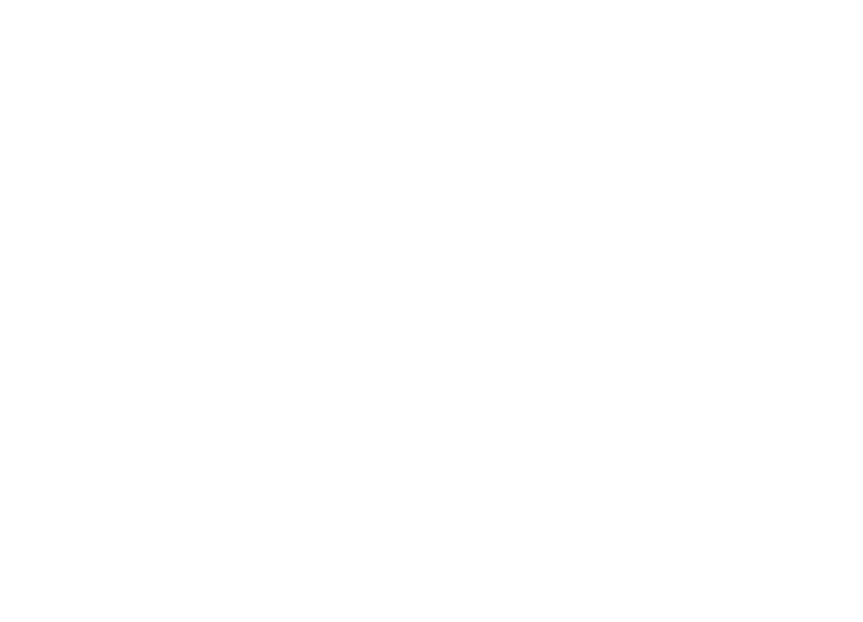
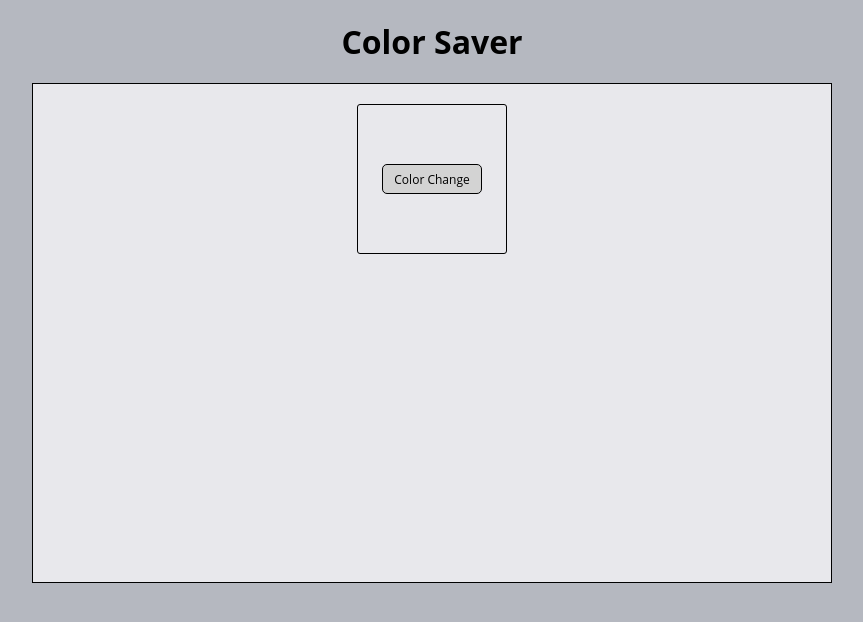
Before and after one commit to alicie232/color-saver, a React (Create React App) app: page / in a window 1280 px wide. Shown: the top 622 px of the page, without its empty margins (208-1071 px from the left). Built offline with nearby package versions, Linux system fonts and the light colour scheme.

Commit message:
add basic structure

```diff
--- a/package.json
+++ b/package.json
@@ -6,6 +6,7 @@
     "@testing-library/jest-dom": "^5.16.4",
     "@testing-library/react": "^13.3.0",
     "@testing-library/user-event": "^13.5.0",
+    "nanoid": "^4.0.0",
     "react": "^18.2.0",
     "react-dom": "^18.2.0",
     "react-scripts": "5.0.1",
--- a/src/App.css
+++ b/src/App.css
@@ -1,38 +1,9 @@
 .App {
-  text-align: center;
+  display: flex;
+  justify-content: center;
+  gap: 10px;
+  background-color: #e8e8ec;
+  width: 800px;
+  min-height: 500px;
+  border: 1px solid;
 }
-
-.App-logo {
-  height: 40vmin;
-  pointer-events: none;
-}
-
-@media (prefers-reduced-motion: no-preference) {
-  .App-logo {
-    animation: App-logo-spin infinite 20s linear;
-  }
-}
-
-.App-header {
-  background-color: #282c34;
-  min-height: 100vh;
-  display: flex;
-  flex-direction: column;
-  align-items: center;
-  justify-content: center;
-  font-size: calc(10px + 2vmin);
-  color: white;
-}
-
-.App-link {
-  color: #61dafb;
-}
-
-@keyframes App-logo-spin {
-  from {
-    transform: rotate(0deg);
-  }
-  to {
-    transform: rotate(360deg);
-  }
-}
--- a/src/App.js
+++ b/src/App.js
@@ -1,8 +1,19 @@
 import React from "react";
+import { nanoid } from "nanoid";
 import "./App.css";
+import "./components/ColorCard.css";
 
 function App() {
-  return <div className="App"></div>;
+  return (
+    <>
+      <h1>Color Saver</h1>
+      <div className="App">
+        <div className="colorCard">
+          <div className="colorCard_change">Color Change</div>
+        </div>
+      </div>
+    </>
+  );
 }
 
 export default App;
--- /dev/null
+++ b/src/components/ColorCard.css
@@ -0,0 +1,22 @@
+.colorCard {
+  display: flex;
+  justify-content: center;
+  align-items: center;
+  width: 150px;
+  height: 150px;
+  border: 1px solid;
+  border-radius: 3px;
+  margin: 20px;
+}
+
+.colorCard_change {
+  display: flex;
+  justify-content: center;
+  align-items: center;
+  font-size: 12px;
+  width: 100px;
+  height: 30px;
+  border: 1px solid;
+  border-radius: 5px;
+  background-color: lightgray;
+}
--- /dev/null
+++ b/src/components/ColorCard.js
@@ -0,0 +1 @@
+import React from "react";
--- a/src/index.css
+++ b/src/index.css
@@ -1,13 +1,18 @@
-body {
-  margin: 0;
-  font-family: -apple-system, BlinkMacSystemFont, 'Segoe UI', 'Roboto', 'Oxygen',
-    'Ubuntu', 'Cantarell', 'Fira Sans', 'Droid Sans', 'Helvetica Neue',
-    sans-serif;
-  -webkit-font-smoothing: antialiased;
-  -moz-osx-font-smoothing: grayscale;
+* {
+  box-sizing: border-box;
+  margin: 0px;
+  padding: 0px;
 }
 
-code {
-  font-family: source-code-pro, Menlo, Monaco, Consolas, 'Courier New',
-    monospace;
+body {
+  font-family: "Open Sans", sans-serif;
+  background-color: #b5b8c0;
+  display: flex;
+  flex-direction: column;
+  align-items: center;
+  text-align: center;
 }
+
+h1 {
+  margin: 20px;
+}
```
Also changed, not shown: 2 other files (tests, documents, lock files or other folders).
